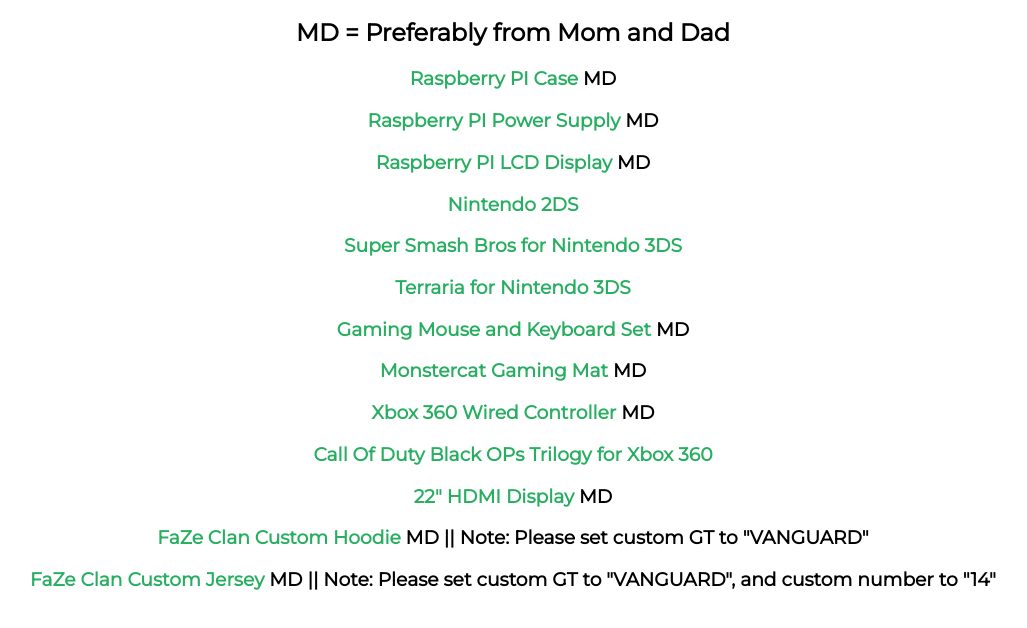
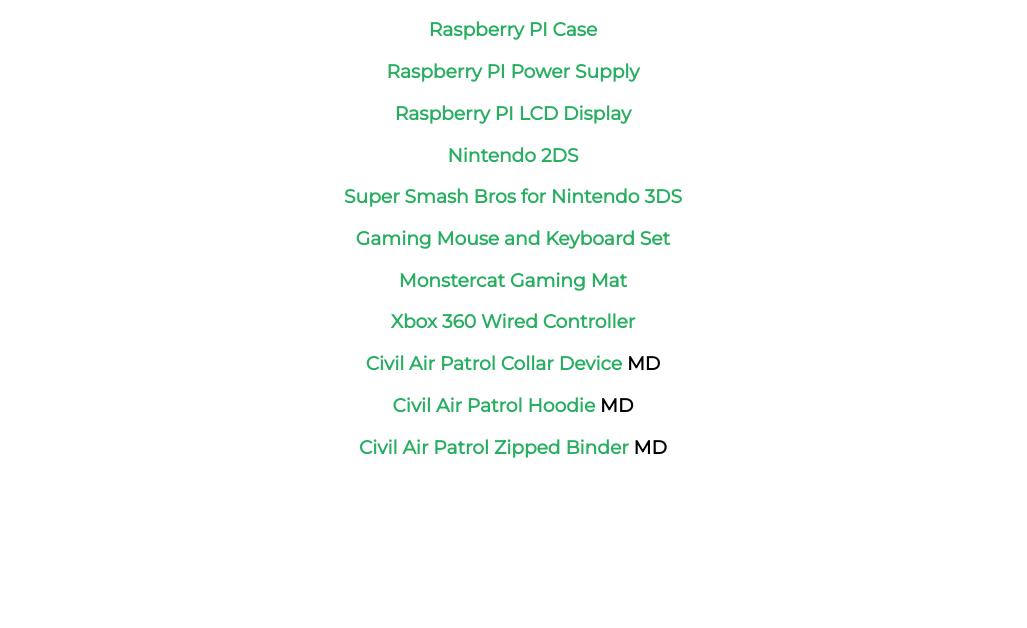
Before and after one commit to aeckerman/wishlist, a plain HTML site: page index.html in a window 1280 px wide. Shown: the part 50-678 px from the top of the page, without its empty margins (127-1154 px from the left). Drawn offline with Linux system fonts and the light colour scheme.

Commit message:
Update index.html

```diff
--- a/index.html
+++ b/index.html
@@ -8,15 +8,14 @@
 	<body>
 		<center>
 			<h1>Andrew Eckerman's Christmas Wishlist</h1>
-			<h2>MD = Preferably from Mom and Dad</h2>
 				<span>
-					<h3><a href="https://www.modmypi.com/raspberry-pi/cases/pimoroni-rpi-a-plus-b-plus-and-2-cases/flotilla-coup%C3%A9-pibow-raspberry-pi-case--model-b-plus-and-2">Raspberry PI Case</a> MD</h3>
+					<h3><a href="https://www.modmypi.com/raspberry-pi/cases/pimoroni-rpi-a-plus-b-plus-and-2-cases/flotilla-coup%C3%A9-pibow-raspberry-pi-case--model-b-plus-and-2">Raspberry PI Case</a></h3>
 				</span>
 				<span>
-					<h3><a href="https://www.modmypi.com/raspberry-pi/breakout-boards/pi-modules/ups-pico">Raspberry PI Power Supply</a> MD</h3>
+					<h3><a href="https://www.modmypi.com/raspberry-pi/breakout-boards/pi-modules/ups-pico">Raspberry PI Power Supply</a></h3>
 				</span>
 				<span>
-					<h3><a href="https://www.modmypi.com/raspberry-pi/breakout-boards/adafruit/adafruit-raspberry-pi-blue-and-white-16x2-lcd-kit">Raspberry PI LCD Display</a> MD</h3>
+					<h3><a href="https://www.modmypi.com/raspberry-pi/breakout-boards/adafruit/adafruit-raspberry-pi-blue-and-white-16x2-lcd-kit">Raspberry PI LCD Display</a></h3>
 				</span>
 				<span>
 					<h3><a href="https://www.bhphotovideo.com/bnh/controller/home?O=&sku=1290005&gclid=CjwKEAiAmdXBBRD0hZCVkYHTl20SJACWsZj9DgfiQz78h__HNp-0kKjBse3xRfRO81NFeWVjqtnaeRoCztDw_wcB&Q=&ap=y&c3api=1876%2C52934714882%2C&is=REG&A=details">Nintendo 2DS</a></h3>
@@ -25,28 +24,22 @@
 					<h3><a href="http://www.target.com/p/super-smash-bros-nintendo-3ds/-/A-15044637?ref=tgt_adv_XS000000&AFID=google_pla_df&CPNG=PLA_Video+Games+Shopping&adgroup=SC_Video+Games_Top%20Performers&LID=700000001170770pgs&network=g&device=c&location=9011165&gclid=CjwKEAiAmdXBBRD0hZCVkYHTl20SJACWsZj9e7oSJG_3QWAUhBPnpYroDbQSAvO5hjrLaC7uo8P0XRoC517w_wcB&gclsrc=aw.ds">Super Smash Bros for Nintendo 3DS</a></h3>
 				</span>
 				<span>
-					<h3><a href="http://www.toysrus.com/product/index.jsp?productId=69107596&gclid=Cj0KEQiAvNrBBRDe3IOwzLn6_O4BEiQAmbK-DlJCsI7VAmul6i05symNo-mkeO0qF6YxPGCmiOIZwg0aAvYy8P8HAQ&camp=PLAPPCG-_-PID21966155:TRUS&cagpspn=plat_21966155&eESource=CAPLA_DF:69107596:TRUS">Terraria for Nintendo 3DS</a></h3>
+					<h3><a href="https://www.amazon.com/Dragonwar-Gkm-001-Sencaic-Keyboard-Mouse/dp/B00SMF8HRI">Gaming Mouse and Keyboard Set</a></h3>
 				</span>
 				<span>
-					<h3><a href="https://www.amazon.com/Dragonwar-Gkm-001-Sencaic-Keyboard-Mouse/dp/B00SMF8HRI">Gaming Mouse and Keyboard Set</a> MD</h3>
+					<h3><a href="https://shop.monstercat.com/products/gaming-mat">Monstercat Gaming Mat</a></h3>
 				</span>
 				<span>
-					<h3><a href="https://shop.monstercat.com/products/gaming-mat">Monstercat Gaming Mat</a> MD</h3>
+					<h3><a href="http://www.ebay.com/itm/like/152168052733?lpid=82&chn=ps&ul_noapp=true">Xbox 360 Wired Controller</a></h3>
 				</span>
 				<span>
-					<h3><a href="http://www.ebay.com/itm/like/152168052733?lpid=82&chn=ps&ul_noapp=true">Xbox 360 Wired Controller</a> MD</h3>
+					<h3><a href="https://www.vanguardmil.com/products/civil-air-patrol-mirror-finish-cap-collar-device">Civil Air Patrol Collar Device</a> MD</h3>
 				</span>
 				<span>
-					<h3><a href="https://www.walmart.com/ip/Call-of-Duty-Black-Ops-Collection-Xbox-360/155974167">Call Of Duty Black OPs Trilogy for Xbox 360</h3>
+					<h3><a href="https://www.vanguardmil.com/products/civil-air-patrol-hooded-ash-grey-fleece-leisure-sweatshirt?variant=1153420736">Civil Air Patrol Hoodie</a> MD</h3>
 				</span>
 				<span>
-					<h3><a href="http://www.ebay.com/itm/like/302118697788?lpid=82&chn=ps&ul_noapp=true">22" HDMI Display</a> MD</h3>
-				</span>
-				<span>
-					<h3><a href="http://fazeclanstore.com/collections/hoodies/products/iconic-hoodie-nblu-on-blk">FaZe Clan Custom Hoodie</a> MD || Note: Please set custom GT to "VANGUARD"</h3>
-				</span>
-				<span>
-					<h3><a href="http://fazeclanstore.com/collections/pro-jerseys/products/custom-international-2017-pro-team-jersey-blk">FaZe Clan Custom Jersey</a> MD || Note: Please set custom GT to "VANGUARD", and custom number to "14"</h3>
+					<h3><a href="https://www.vanguardmil.com/products/civil-air-patrol-zippered-binder">Civil Air Patrol Zipped Binder</a> MD</h3>
 				</span>
 		</center>
 	</body>
```
